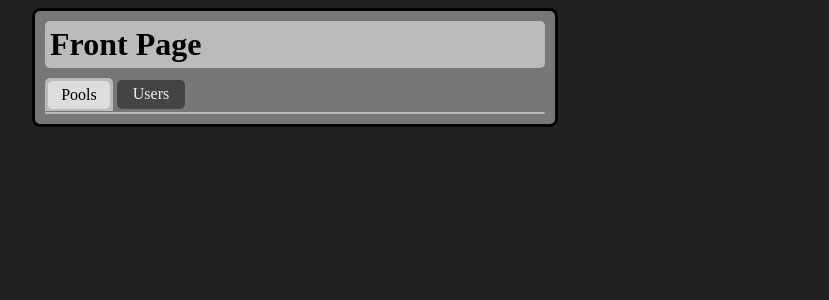
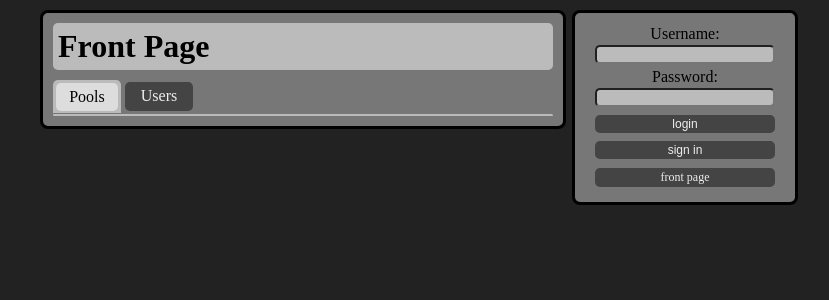
Before and after one commit to SamiAtte/some-application, a Flask app: page / in a window 1280 px wide. Shown: the top 300 px of the page, without its empty margins (358-1187 px from the left). Run offline with Flask 3, Linux system fonts and the light colour scheme; data that the repository does not hold is empty.

Commit message:
Started working with side bar for user related stuff.

```diff
--- a/static/style.css
+++ b/static/style.css
@@ -11,6 +11,7 @@
   margin-left: calc(50% - 250px);
   border-radius: 8px;
   background-color: #777;
+  position: absolute;
 }
 
 .main h1 {
@@ -106,7 +107,7 @@
   background-color: var(--pool-header-bg);
 }
 
-.tab-link {
+.text-link {
   background-color: #444;
   border-radius: 5px 5px 5px 5px;
   padding: 2px;
@@ -117,16 +118,16 @@
   display: inline;
 }
 
-.tab-link:hover {
+.text-link:hover {
   background-color: #333;
 }
 
-.tab-link:hover p {
+.text-link:hover p {
   color: #fff;
   background-color: #333;
 }
 
-.tab-link p {
+.text-link p {
   background-color: #444;
   color: #eee;
   line-height: 80%;
@@ -134,3 +135,81 @@
   padding: 5px;
   border-radius: 5px 5px 5px 5px;
 }
+
+
+
+.user-element {
+  width: 200px;
+  background-color: #777;
+  position: relative;
+  margin: 10px;
+  padding: 10px;
+  left: calc(50% + 250px + 30px);
+  border-style: solid;
+  border-radius: 8px;
+}
+
+.user-element input {
+  color: #eee;
+  background-color: #bbb;
+  width: 90%;
+  margin: 2px;
+  padding: 0px;
+  border-radius: 5px 5px 5px 5px;
+}
+
+.user-element .field {
+  color: #111;
+}
+
+#user-element-button {
+  color: #eee;
+  font-size: 12px;
+  background-color: #444;
+  width: 90%;
+  margin: 4px;
+  padding: 2px;
+  border-style: none;
+  border-radius: 5px;
+}
+
+#user-element-button:hover {
+  color: #fff;
+  background-color: #333;
+}
+
+.user-element p {
+  margin: 2px;
+  padding: 0px;
+}
+
+.user-element h3 {
+  background-color: #bbb;
+  border-radius: 5px;
+  padding: 5px;
+  margin: 0px 10px 10px 10px;
+}
+
+.user-element .link-button p {
+  color: #eee;
+  background-color: #444;
+  font-size: 12px;
+  width: 88%;
+  margin: 5px;
+  margin-left: 10px;
+  margin-right: 10px;
+  padding: 2px;
+  border-style: none;
+  border-radius: 5px;
+  position: relative;
+}
+
+.user-element .link-button p:hover {
+  color: #fff;
+  background-color: #333;
+}
+
+.user-element * {
+  background-color: #777;
+  text-align: center;
+}
--- a/templates/index.html
+++ b/templates/index.html
@@ -1,7 +1,6 @@
 <!DOCTYPE html>
-{% from "macros.html" import link_button, tab_link %}
+{% from "macros.html" import link_button, text_link %}
 <html>
-
 
 <head>
   <title>some-app</title>
@@ -14,8 +13,8 @@
     <div class="tab-label">
       <p>Pools</p>
     </div>
-    <div class="tab-link">
-      {{ link_button("/", "users", tab_link("Users")) }}
+    <div class="text-link">
+      {{ link_button("/", "users", text_link("Users")) }}
     </div>
     <div class="tab-page">
       <div>
@@ -23,6 +22,7 @@
       </div>
     </div>
   </main>
+  {% include 'user-element.html' %}
 </body>
 
 </html>
--- a/templates/macros.html
+++ b/templates/macros.html
@@ -11,6 +11,6 @@
   </div>
 {% endmacro %}
 
-{% macro tab_link(text) %}
+{% macro text_link(text) %}
   <p>{{text}}</p>
 {% endmacro %}
--- /dev/null
+++ b/templates/user-element.html
@@ -0,0 +1,32 @@
+{% from "macros.html" import link_button, text_link %}
+<div class="user-element">
+  {% if session.username %}
+    <h3>{{ session.username }}</h3>
+    {{ link_button("user/", session.user_id, text_link("user page")) }}
+    {{ link_button("/", "log_out", text_link("log out")) }}
+  {% else %}
+    <form action="/log_in" method="post">
+      {% if session.log_in_error %}
+        <p class="error">
+          Wrong username or password
+        </p>
+      {% endif %}
+        <p>
+          Username: <br />
+          <input type="text" name="username" class="field"/>
+        </p>
+        <p>
+          Password: <br />
+          <input type="password" name="password" class="field"/>
+        </p>
+        <input type="submit" value="login" id="user-element-button"/>
+    </form>
+    <form action="/sign_in">
+      <input type="submit" value="sign in" id="user-element-button"/>
+    </form>
+{#  <form action="/">
+      <input type="submit" value="front page" id="user-element-button"/>
+    </form> #}
+  {% endif %}
+      {{ link_button("/", "", text_link("front page")) }}
+</div>
```
Also changed, not shown: 1 other file.
